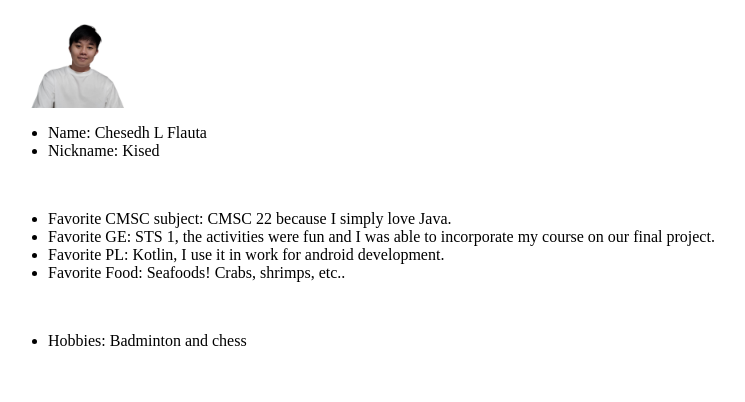
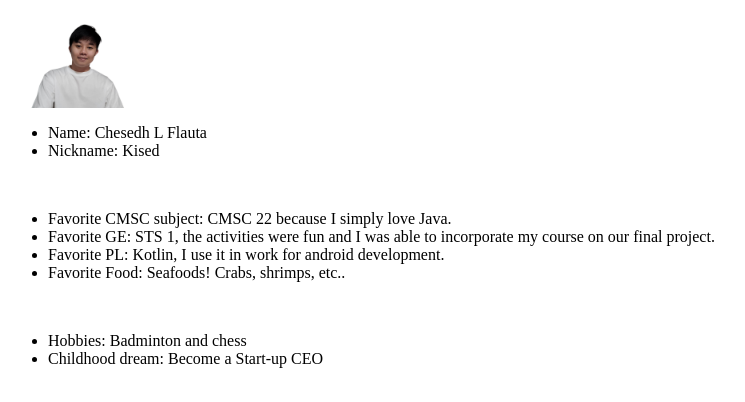
Before and after one commit to kisedf/kisedf.github.io, a plain HTML site: page index.html in a window 1280 px wide. Shown: the whole page, without its empty margins (0-745 px from the left). Drawn offline with Linux system fonts and the light colour scheme.

Commit message:
ui: Add childhood dream

```diff
--- a/index.html
+++ b/index.html
@@ -25,6 +25,7 @@
 		<div class="additional">
 			<ul>
 				<li>Hobbies: Badminton and chess</li>
+				<li>Childhood dream: Become a Start-up CEO</li>
 			</ul>
 		</div>
 	</body>
```
